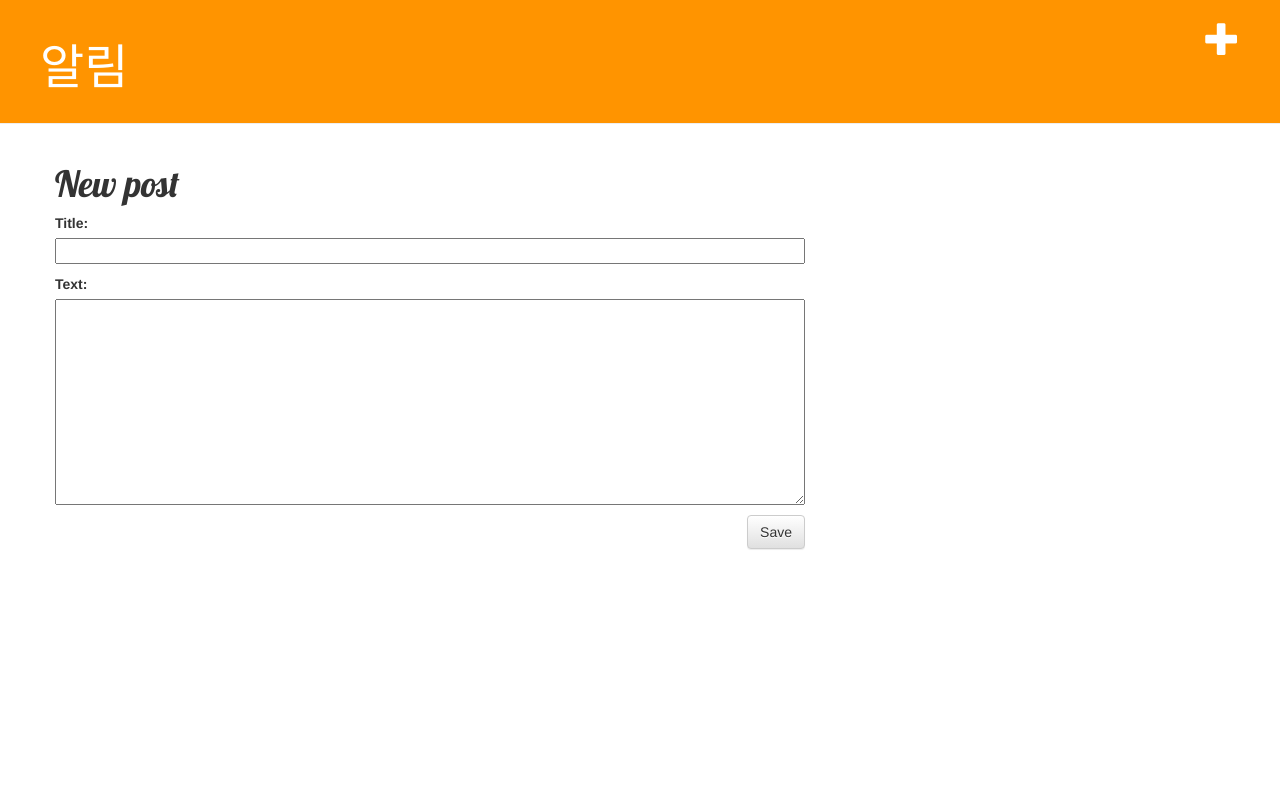
After one commit to SeongGeunLee/my-first-blog, a Django app: page /post/new in a window 1280 px wide. The commit adds this page. Run offline with Django 3.2, Linux system fonts and the light colour scheme; the visitor is signed in with stand-in values (Sample User, id 1); some libraries are stand-ins or nearby versions.

Commit message:
Added views to create/edit blog post inside the site.

```diff
--- /dev/null
+++ b/blog/forms.py
@@ -0,0 +1,8 @@
+from django import forms
+from .models import Post
+
+class PostForm(forms.ModelForm):
+
+    class Meta:
+        model = Post
+        fields = ('title', 'text',)
--- /dev/null
+++ b/blog/static/css/blog.css
@@ -0,0 +1,46 @@
+.page-header {
+    background-color: #ff9400;
+    margin-top: 0;
+    padding: 20px 20px 20px 40px;
+}
+
+.page-header h1, .page-header h1 a, .page-header h1 a:visited, .page-header h1 a:active {
+    color: #ffffff;
+    font-size: 36pt;
+    text-decoration: none;
+}
+
+.content {
+    margin-left: 40px;
+}
+
+h1, h2, h3, h4 {
+    font-family: 'Lobster', cursive;
+}
+
+.date {
+    color: #828282;
+}
+
+.save {
+    float: right;
+}
+
+.post-form textarea, .post-form input {
+    width: 100%;
+}
+
+.top-menu, .top-menu:hover, .top-menu:visited {
+    color: #ffffff;
+    float: right;
+    font-size: 26pt;
+    margin-right: 20px;
+}
+
+.post {
+    margin-bottom: 70px;
+}
+
+.post h1 a, .post h1 a:visited {
+    color: #000000;
+}
--- /dev/null
+++ b/blog/templates/blog/base.html
@@ -0,0 +1,26 @@
+{% load static %}
+<html>
+    <head>
+        <title>Post</title>
+        <link rel="stylesheet" href="//maxcdn.bootstrapcdn.com/bootstrap/3.2.0/css/bootstrap.min.css">
+        <link rel="stylesheet" href="//maxcdn.bootstrapcdn.com/bootstrap/3.2.0/css/bootstrap-theme.min.css">
+        <link rel="stylesheet" href="{% static 'css/blog.css' %}">
+        <link href="//fonts.googleapis.com/css?family=Lobster&subset=latin,latin-ext" rel="stylesheet" type="text/css">
+    </head>
+    <body>
+        <div class="page-header">
+            {% if user.is_authenticated %}
+               <a href="{% url 'post_new' %}" class="top-menu"><span class="glyphicon glyphicon-plus"></span></a>
+            {% endif %}
+            <h1><a href="/">알림</a></h1>
+        </div>
+        <div class="content container">
+            <div class="row">
+                <div class="col-md-8">
+                {% block content %}
+                {% endblock %}
+                </div>
+            </div>
+        </div>
+    </body>
+</html>
--- /dev/null
+++ b/blog/templates/blog/post_edit.html
@@ -0,0 +1,9 @@
+{% extends 'blog/base.html' %}
+
+{% block content %}
+    <h1>New post</h1>
+    <form method="POST" class="post-form">{% csrf_token %}
+        {{ form.as_p }}
+        <button type="submit" class="save btn btn-default">Save</button>
+    </form>
+{% endblock %}
--- a/blog/urls.py
+++ b/blog/urls.py
@@ -3,4 +3,7 @@ from . import views
 
 urlpatterns = [
     path('', views.post_list, name='post_list'),
+    path('post/<int:pk>/', views.post_detail, name='post_detail'),
+    path('post/new', views.post_new, name='post_new'),
+    path('post/<int:pk>/edit/', views.post_edit, name='post_edit'),
 ]
--- a/blog/views.py
+++ b/blog/views.py
@@ -1,7 +1,40 @@
-from django.shortcuts import render
+from django.shortcuts import render, get_object_or_404
+from django.shortcuts import redirect
 from django.utils import timezone
 from .models import Post
+from .forms import PostForm
 
 def post_list(request):
     posts = Post.objects.filter(published_date__lte=timezone.now()).order_by('published_date')
     return render(request, 'blog/post_list.html', {'posts': posts})
+
+def post_detail(request, pk):
+    post = get_object_or_404(Post, pk=pk)
+    return render(request, 'blog/post_detail.html', {'post': post})
+
+def post_new(request):
+    if request.method == "POST":
+        form = PostForm(request.POST)
+        if form.is_valid():
+            post = form.save(commit=False)
+            post.author = request.user
+            post.published_date = timezone.now()
+            post.save()
+            return redirect('post_detail', pk=post.pk)
+    else:
+        form = PostForm()
+    return render(request, 'blog/post_edit.html', {'form': form})
+
+def post_edit(request, pk):
+    post = get_object_or_404(Post, pk=pk)
+    if request.method == "POST":
+        form = PostForm(request.POST, instance=post)
+        if form.is_valid():
+            post = form.save(commit=False)
+            post.author = request.user
+            post.published_date = timezone.now()
+            post.save()
+            return redirect('post_detail', pk=post.pk)
+    else:
+        form = PostForm(instance=post)
+    return render(request, 'blog/post_edit.html', {'form': form})
```
Also changed, not shown: blog/templates/blog/post_detail.html (added, +16 -0 lines), blog/templates/blog/post_list.html (+12 -29 lines).
